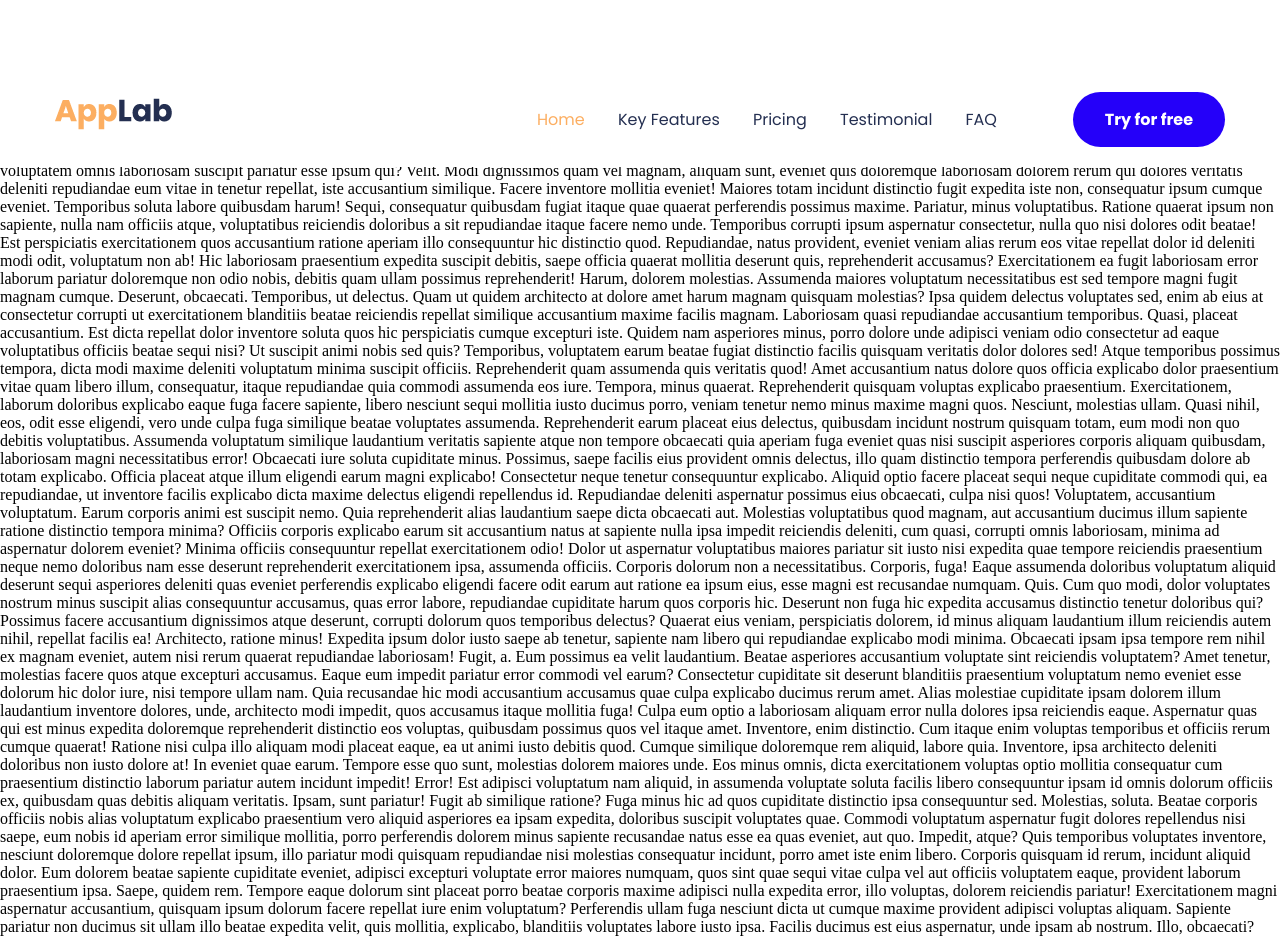
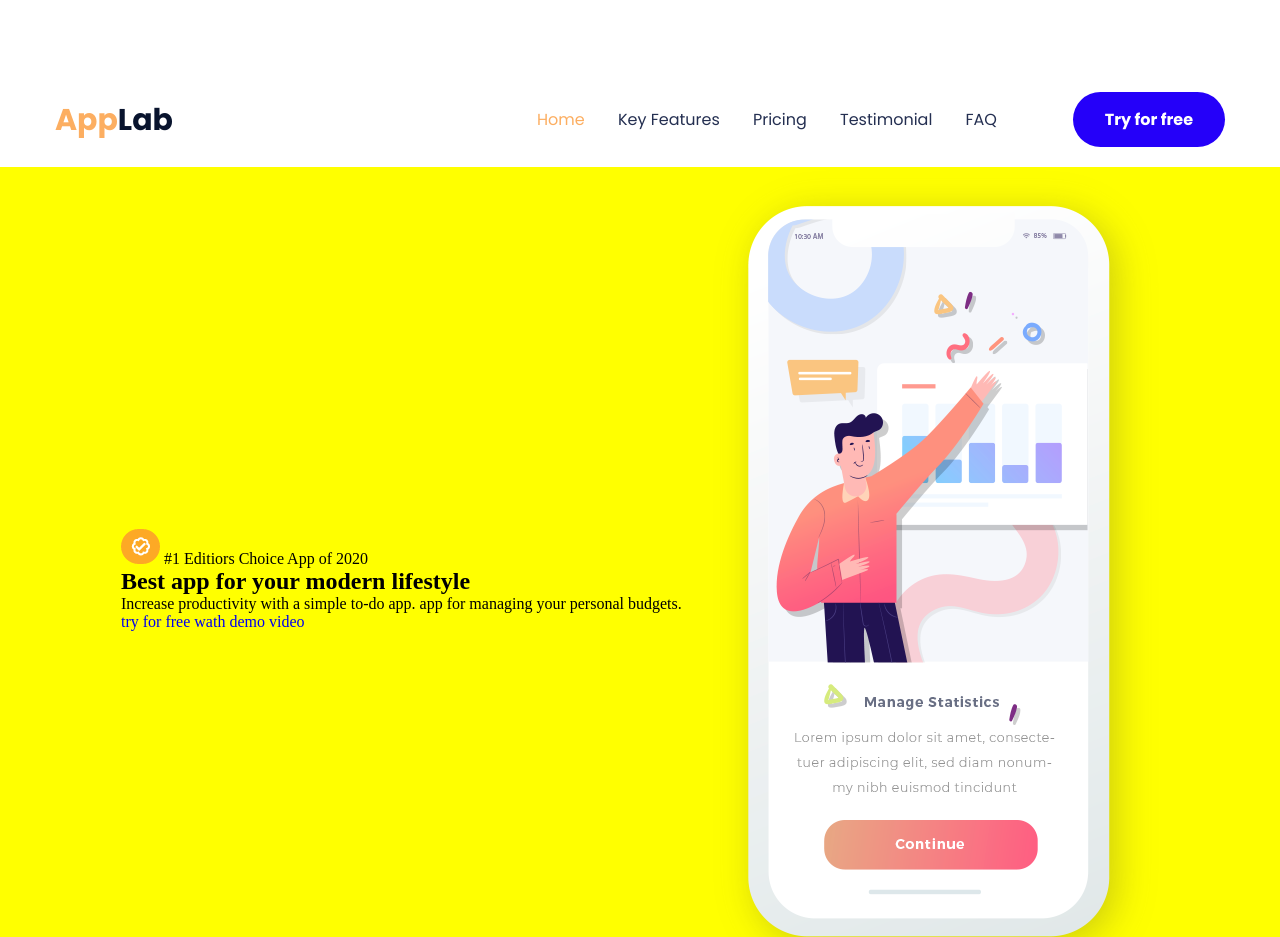
Before and after one commit to jkazuo55/app-lab-template, a plain HTML site: page index.html in a window 1280 px wide. Shown: the top 937 px of the page. Drawn offline with nearby package versions, Linux system fonts and the light colour scheme.

Commit message:
footering pushed

```diff
--- a/assets/css/style.css
+++ b/assets/css/style.css
@@ -95,12 +95,16 @@ img {
     padding-top: 20px;
 }
 
-.logo {
+.logo a {
     font-size: 30px;
     line-height: 44px;
     color: var(--color10);
     font-weight: 700;
     font-family: var(--font-poppins);
+}
+
+.logo span {
+    color: var(--color9);
 }
 
 .heading input,
@@ -161,6 +165,24 @@ img {
 /* ============ end heading section ============*/
 
 
+/* ============ start hero section ============*/
+
+.hero {
+    background-color: yellow;
+}
+
+.hero .container {
+    max-width: 1068px;
+    display: flex;
+    justify-content: space-between;
+    padding-top: 170px;
+    align-items: center;
+}
+
+
+/* ============ end hero section ============*/
+
+
 /* ============ start footering section ============*/
 
 .footering {
@@ -179,11 +201,7 @@ img {
     padding-bottom: 31px;
 }
 
-.logo a {
-    color: var(--color10);
-}
-
-.logo span {
+.footering .logo span {
     color: var(--color3);
 }
 
@@ -194,18 +212,9 @@ img {
     padding-top: 38px;
 }
 
-.footering .footering__socials li {
-    /* display: flex; */
-    /* justify-content: center; */
-    /* text-align: center; */
-}
-
 .footering .footering__socials i {
     font-size: 30px;
-    /* letter-spacing: 23px; */
-    /* line-height: 44px; */
     color: var(--color11);
-    /* font-weight: 400; */
     text-align: center;
 }
 
--- a/index.html
+++ b/index.html
@@ -22,7 +22,7 @@
     <header class="heading">
         <div class="container container--heading">
             <div class="logo">
-                <img src="./assets/img/AppLab.png" alt="applab">
+                <a href="#">App<span>Lab</span></a>
             </div>
             <input type="checkbox" id="menu-toggle">
             <label for="menu-toggle">
@@ -44,7 +44,24 @@
         </div>
     </header>
     <main>
-        <section class="hero"></section>
+        <section class="hero">
+            <div class="container">
+                <div class="hero__info">
+                    <p> <span>
+                        <img src="/assets/img/check.png" alt="check">
+                    </span> #1 Editiors Choice App of 2020 </p>
+                    <h1>Best app for your modern lifestyle</h1>
+                    <p>Increase productivity with a simple to-do app. app for managing your personal budgets.</p>
+                    <div class="hero__links">
+                        <a href="#">try for free</a>
+                        <a href="#">wath demo video</a>
+                    </div>
+                </div>
+                <div class="hero__graphic">
+                    <img src="/assets/img/hero-img-cel.png" alt="cellphone">
+                </div>
+            </div>
+        </section>
         <section class="clients"></section>
         <section class="features"></section>
         <section class="smart-jackpots"></section>
```
Also changed, not shown: assets/img/check.png (added), assets/img/fondo-hero.png (added), assets/img/hero-img-cel.png (added).
